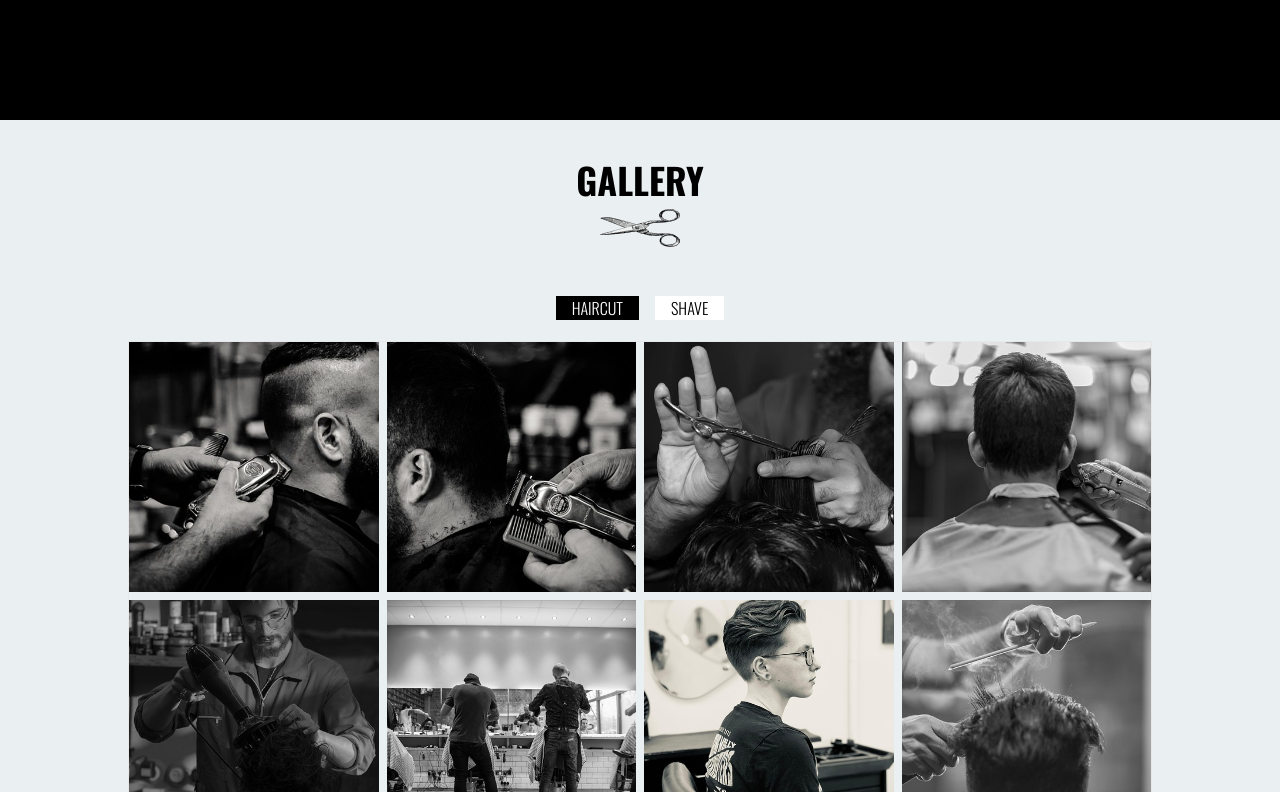
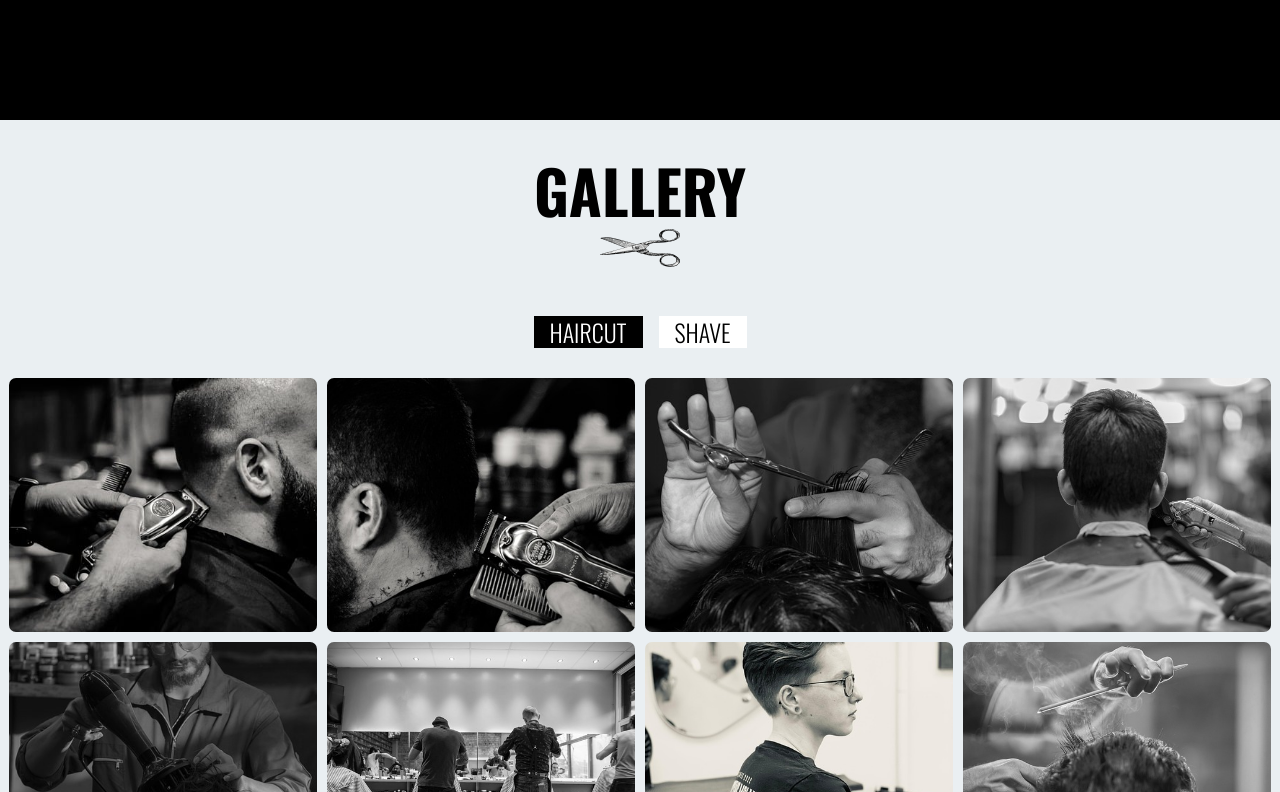
Before and after one commit to Danieljamespm/barber-shop-react, a React (Vite) app: page / in a window 1280 px wide. Shown: the part 6448-7240 px from the top of the page. Built offline with nearby package versions, Linux system fonts and the light colour scheme.

Commit message:
added new gallery component and added the funtionality of being able to click an image and open in larger view.

```diff
--- a/src/App.jsx
+++ b/src/App.jsx
@@ -12,6 +12,7 @@ import Gallery from './Components/Gallery'
 import Joinus from './Components/Joinus'
 import Contactus from './Components/Contactus'
 import Footer from './Components/Footer'
+import Showcasegallery from './Components/Showcasegallery'
 
 
 
@@ -31,7 +32,7 @@ function App() {
     <Pricing />
     <Discount />
     <Appointment />
-    <Gallery/>
+    <Showcasegallery/>
     <Joinus/>
     <Contactus />
     <Footer />
--- /dev/null
+++ b/src/Components/Showcasegallery.jsx
@@ -0,0 +1,115 @@
+import React, {useState} from 'react'
+import haircut1 from "../assets/haircut-1.jpg";
+import haircut2 from "../assets/haircut-2.jpg";
+import haircut3 from "../assets/haircut-3.jpg";
+import haircut4 from "../assets/haircut-4.jpg";
+import haircut5 from "../assets/haircut-5.jpg";
+import haircut6 from "../assets/haircut-6.jpg";
+import haircut7 from "../assets/haircut-7.jpg";
+import haircut8 from "../assets/haircut-8.jpg";
+
+import shave1 from "../assets/shave-1.jpg";
+import shave2 from "../assets/shave-2.jpg";
+import shave3 from "../assets/shave-3.jpg";
+import shave4 from "../assets/shave-4.jpg";
+import shave5 from "../assets/shave-5.jpg";
+import shave6 from "../assets/shave-6.jpg";
+import shave7 from "../assets/shave-7.jpg";
+import shave8 from "../assets/shave-8.jpg";
+
+const galleryTabs= [
+    {id:'haircut', label:'HAIRCUT'},
+    {id:'shave', label:'SHAVE'}
+];
+
+const images= {
+    haircut: [haircut1, haircut2, haircut3, haircut4, haircut5, haircut6, haircut7, haircut8],
+    shave: [shave1, shave2, shave3, shave4, shave5, shave6, shave7, shave8]
+}
+
+const ImageGrid = ({ imageSources, openLightbox }) => (
+    <div className="grid grid-cols-4 grid-rows-2 gap-2 w-full max-w-screen-xl mx-auto p-2">
+        {imageSources.map((src, index) => (
+            <div key={index}
+            className="w-full h-40 md:h-52 lg:h-64 overflow-hidden rounded-lg hover:cursor-pointer hover:scale-105 transition-transform duration-500 border border-transparent hover:border-[#d19d64]"
+            onClick={() => {
+
+                openLightbox(src)
+            }}
+            >
+                <img
+                    src={src}
+                    className="w-full h-full object-cover hover:opacity-50 transition-opacity duration-500"
+                />
+            </div>
+        ))}
+    </div>
+)
+
+const Lightbox = ({ src, onClose }) => {
+    return (
+        <div className="fixed inset-0 bg-black bg-opacity-80 flex justify-center items-center z-50">
+
+          <button
+            className="absolute top-6 right-6 text-white text-4xl font-bold bg-black bg-opacity-50 rounded-full w-12 h-12 flex items-center justify-center hover:bg-opacity-80 transition"
+            onClick={onClose}
+          >
+            ✕
+          </button>
+
+          <img
+        src={src}
+        alt="Expanded view"
+        className="max-w-[90%] max-h-[90%] object-contain rounded-lg shadow-lg"
+      />
+    </div>
+  );
+};
+
+
+
+
+
+
+
+
+const Testgallery = () => {
+
+    const [activeTab, setActiveTab]= useState('haircut')
+    const [lightboxImage, setLightboxImage]= useState(null)
+
+    const openLightbox = (image) => {
+        setLightboxImage(image)
+    }
+
+    const closeLightbox = () => {
+        setLightboxImage(null)
+    }
+
+  return (
+    <div id='gallery' className='bg-[#EAEFF2] mb-10 md:mb-20 w-full max-w-screen'>
+        <h2 className="text-6xl text-center font-oswald font-bold pt-10 pb-2">GALLERY</h2>
+        <img className="w-[80px] mx-auto pb-10" src="./barber-scissors.png" alt="Scissors" />
+    <div className='text-center pb-5'>
+        {galleryTabs.map((tab) => (
+            <button
+                key={tab.id}
+                onClick={() => setActiveTab(tab.id)}
+                className={`font-oswald px-4 mx-2 mt-2 font-light text-2xl ${
+                    activeTab === tab.id ? "bg-black text-white" : "bg-white text-black"
+                }`}
+            >
+
+                {tab.label}
+            </button>
+        ))}
+    </div>
+
+        <ImageGrid imageSources={images[activeTab]} openLightbox={openLightbox} />
+
+        {lightboxImage && <Lightbox src={lightboxImage} onClose={closeLightbox}/>}
+    </div>
+  )
+}
+
+export default Testgallery
```
